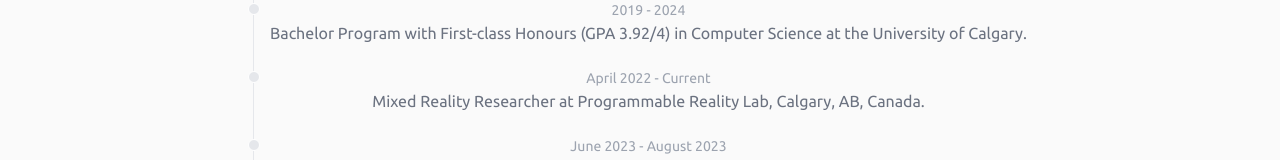
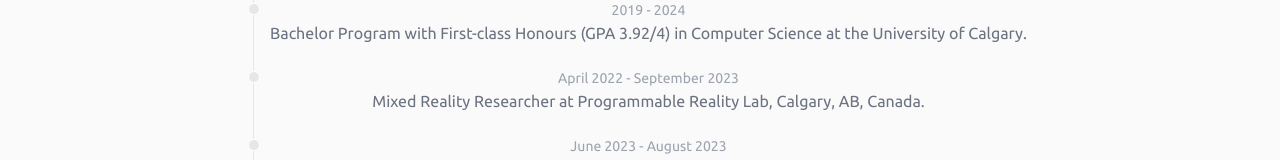
Before and after one commit to zhijie-os/next-blog, a Next.js app: page / in a window 1280 px wide. Shown: the part 494-654 px from the top of the page. Built offline with nearby package versions, Linux system fonts and the light colour scheme.

Commit message:
timeline fix

```diff
--- a/components/timeline.jsx
+++ b/components/timeline.jsx
@@ -16,7 +16,7 @@ const dates = [
       "Bachelor Program with First-class Honours (GPA 3.92/4) in Computer Science at the University of Calgary.",
   },
   {
-    time: "April 2022 - Current",
+    time: "April 2022 - September 2023",
     event:
       "Mixed Reality Researcher at Programmable Reality Lab, Calgary, AB, Canada.",
   },
```
